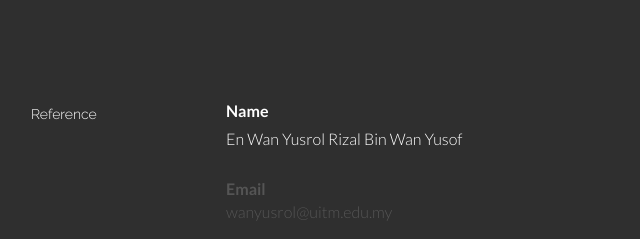
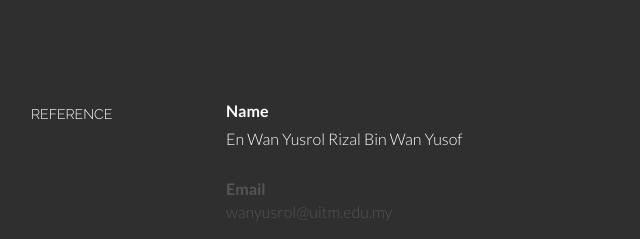
Before and after one commit to nrhamizahs/Resume, a plain HTML site: page index.html in a window 1280 px wide. Shown: the part 2679-2918 px from the top of the page, 39-679 px from the left. Drawn offline with Linux system fonts and the light colour scheme.

Commit message:
Update index.html

```diff
--- a/index.html
+++ b/index.html
@@ -341,14 +341,14 @@
     <!--/ #footer -->
   </section>
 
-<section id="reference" name="Refrence">
+<section id="reference" name="Reference">
     <!--FOOTER DESCRIPTION -->
     <div id="footwrap">
       <div class="container">
         <div class="row">
 
           <div class="col-lg-2">
-            <h5>Reference</h5>
+            <h5>REFERENCE</h5>
           </div>
           <div class="col-lg-4">
             <p>
```
